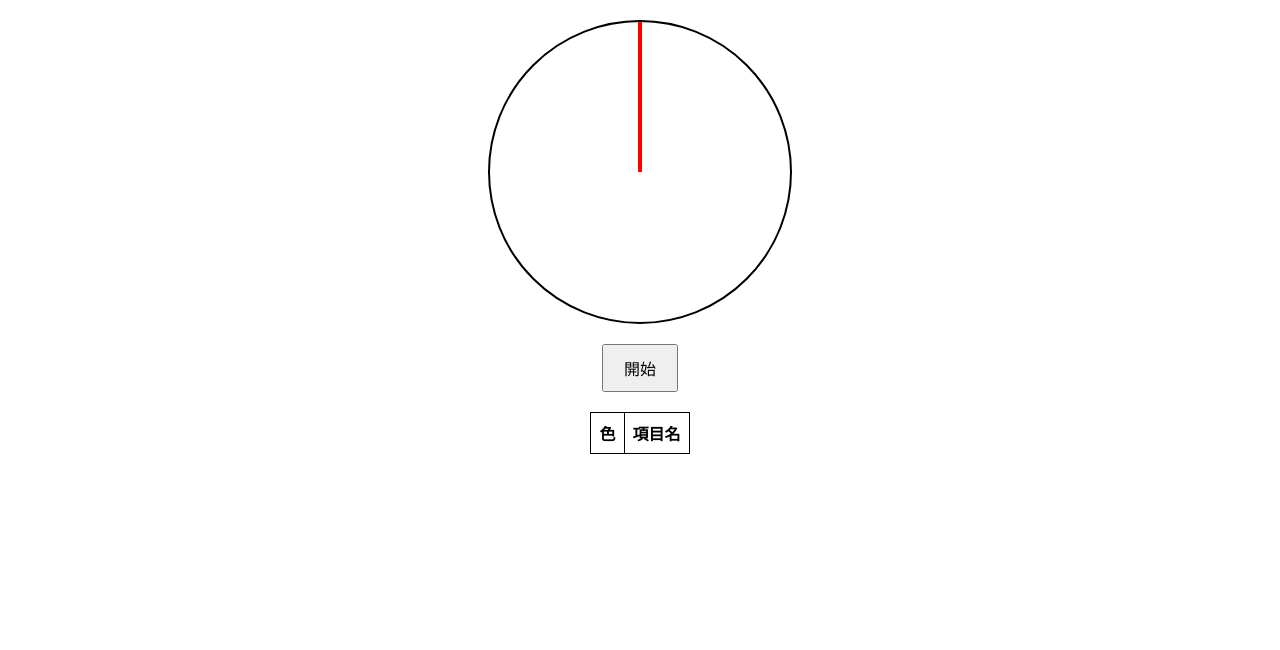
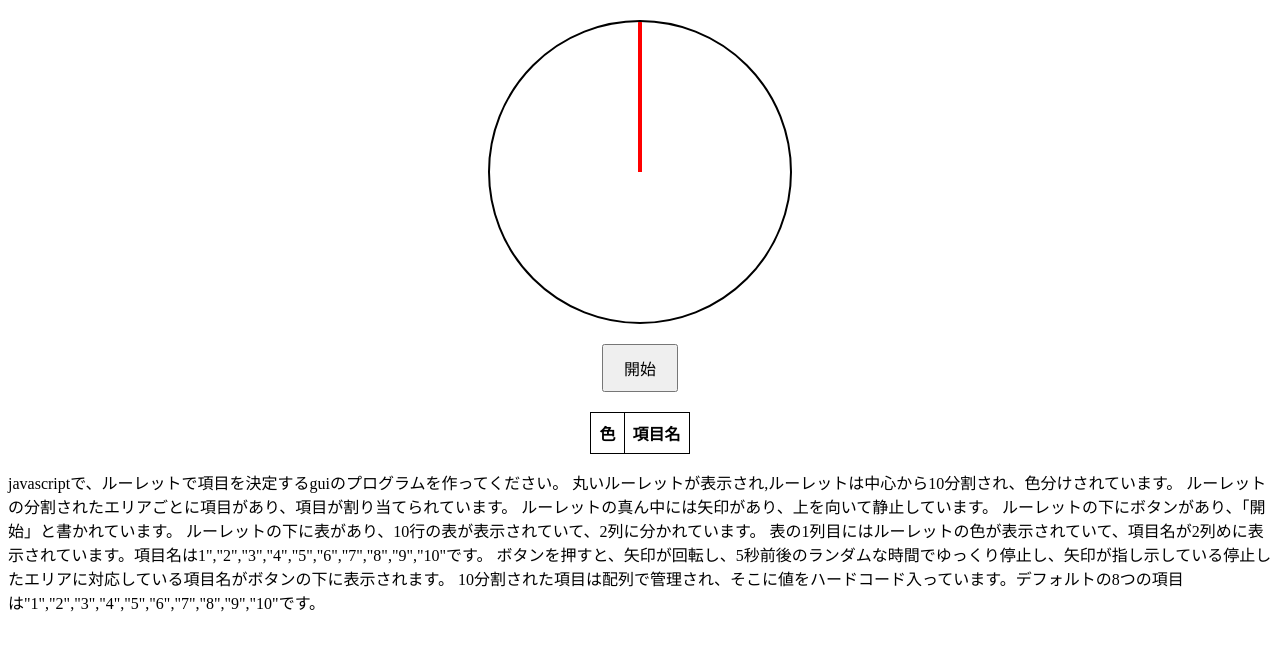
Before and after one commit to sibafb/roulette.github.io, a plain HTML site: page index4.html in a window 1280 px wide. Drawn offline with Linux system fonts and the light colour scheme.

Commit message:
Update index4.html

```diff
--- a/index4.html
+++ b/index4.html
@@ -96,5 +96,19 @@
   }
 </script>
 
+<p>
+javascriptで、ルーレットで項目を決定するguiのプログラムを作ってください。
+
+丸いルーレットが表示され,ルーレットは中心から10分割され、色分けされています。
+ルーレットの分割されたエリアごとに項目があり、項目が割り当てられています。
+ルーレットの真ん中には矢印があり、上を向いて静止しています。
+ルーレットの下にボタンがあり、「開始」と書かれています。
+ルーレットの下に表があり、10行の表が表示されていて、2列に分かれています。
+表の1列目にはルーレットの色が表示されていて、項目名が2列めに表示されています。項目名は1","2","3","4","5","6","7","8","9","10"です。
+
+ボタンを押すと、矢印が回転し、5秒前後のランダムな時間でゆっくり停止し、矢印が指し示している停止したエリアに対応している項目名がボタンの下に表示されます。
+
+10分割された項目は配列で管理され、そこに値をハードコード入っています。デフォルトの8つの項目は"1","2","3","4","5","6","7","8","9","10"です。
+</p>
 </body>
 </html>
```
